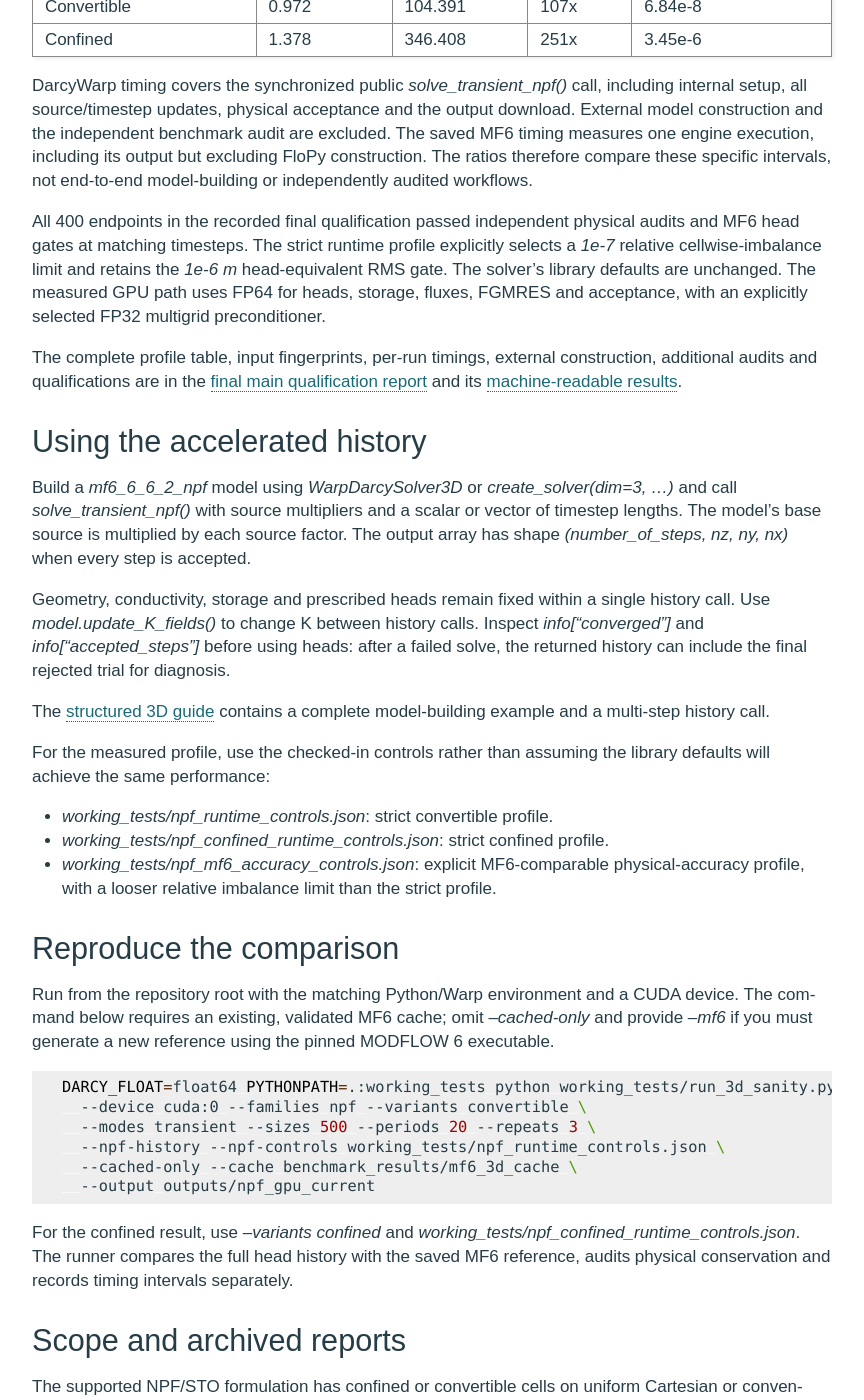
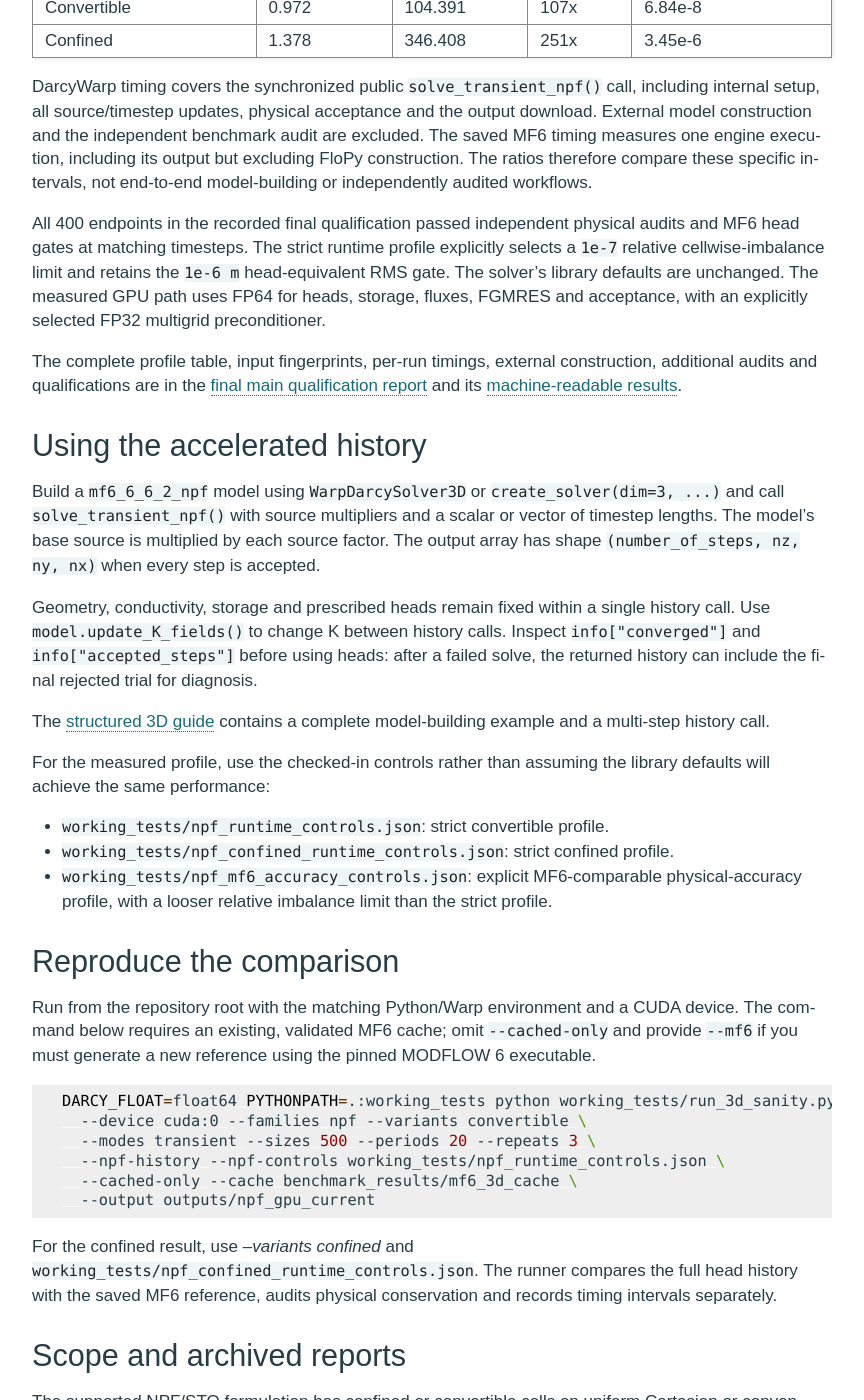
Before and after one commit to Lincoln-Environmental/DarcyWarp, a Sphinx documentation site: the page built from source/npf_gpu_native.rst, in a window 1280 px wide and 1400 px high, scrolled down 488 px. Shown: the whole window, without its empty margins (318-1182 px from the left). Built offline with Sphinx 7.4.7, drawn with Linux system fonts in a browser that asks for light colours.

Commit message:
docs: align reader navigation and RST code typography

```diff
--- a/source/npf_gpu_native.rst
+++ b/source/npf_gpu_native.rst
@@ -1,7 +1,7 @@
 Current 3D NPF/STO GPU execution
 =================================
 
-DarcyWarp `main` includes an opt-in, device-resident transient history for
+DarcyWarp ``main`` includes an opt-in, device-resident transient history for
 the MF6 6.6.2 NPF/STO formulation. It retains accepted physical states and
 intermediate work on the device, reuses multigrid structures, and downloads
 the completed head history at the end of the call.
@@ -37,7 +37,7 @@ timesteps and no preliminary steady-state solve.
      - 251x
      - 3.45e-6
 
-DarcyWarp timing covers the synchronized public `solve_transient_npf()`
+DarcyWarp timing covers the synchronized public ``solve_transient_npf()``
 call, including internal setup, all source/timestep updates, physical
 acceptance and the output download. External model construction and the
 independent benchmark audit are excluded. The saved MF6 timing measures one
@@ -47,8 +47,8 @@ model-building or independently audited workflows.
 
 All 400 endpoints in the recorded final qualification passed independent
 physical audits and MF6 head gates at matching timesteps. The strict
-runtime profile explicitly selects a `1e-7` relative cellwise-imbalance
-limit and retains the `1e-6 m` head-equivalent RMS gate. The solver's
+runtime profile explicitly selects a ``1e-7`` relative cellwise-imbalance
+limit and retains the ``1e-6 m`` head-equivalent RMS gate. The solver's
 library defaults are unchanged. The measured GPU path uses FP64 for heads,
 storage, fluxes, FGMRES and acceptance, with an explicitly selected FP32
 multigrid preconditioner.
@@ -61,15 +61,15 @@ and its `machine-readable results <https://github.com/Lincoln-Environmental/Darc
 Using the accelerated history
 -----------------------------
 
-Build a `mf6_6_6_2_npf` model using `WarpDarcySolver3D` or
-`create_solver(dim=3, ...)` and call `solve_transient_npf()` with source
+Build a ``mf6_6_6_2_npf`` model using ``WarpDarcySolver3D`` or
+``create_solver(dim=3, ...)`` and call ``solve_transient_npf()`` with source
 multipliers and a scalar or vector of timestep lengths. The model's base
 source is multiplied by each source factor. The output array has shape
-`(number_of_steps, nz, ny, nx)` when every step is accepted.
+``(number_of_steps, nz, ny, nx)`` when every step is accepted.
 
 Geometry, conductivity, storage and prescribed heads remain fixed within
-a single history call. Use `model.update_K_fields()` to change K between
-history calls. Inspect `info["converged"]` and `info["accepted_steps"]`
+a single history call. Use ``model.update_K_fields()`` to change K between
+history calls. Inspect ``info["converged"]`` and ``info["accepted_steps"]``
 before using heads: after a failed solve, the returned history can include
 the final rejected trial for diagnosis.
 
@@ -79,9 +79,9 @@ contains a complete model-building example and a multi-step history call.
 For the measured profile, use the checked-in controls rather than
 assuming the library defaults will achieve the same performance:
 
-* `working_tests/npf_runtime_controls.json`: strict convertible profile.
-* `working_tests/npf_confined_runtime_controls.json`: strict confined profile.
-* `working_tests/npf_mf6_accuracy_controls.json`: explicit MF6-comparable
+* ``working_tests/npf_runtime_controls.json``: strict convertible profile.
+* ``working_tests/npf_confined_runtime_controls.json``: strict confined profile.
+* ``working_tests/npf_mf6_accuracy_controls.json``: explicit MF6-comparable
   physical-accuracy profile, with a looser relative imbalance limit than
   the strict profile.
 
@@ -90,7 +90,7 @@ Reproduce the comparison
 
 Run from the repository root with the matching Python/Warp environment and
 a CUDA device. The command below requires an existing, validated MF6 cache;
-omit `--cached-only` and provide `--mf6` if you must generate a new
+omit ``--cached-only`` and provide ``--mf6`` if you must generate a new
 reference using the pinned MODFLOW 6 executable.
 
 .. code-block:: bash
@@ -103,7 +103,7 @@ reference using the pinned MODFLOW 6 executable.
      --output outputs/npf_gpu_current
 
 For the confined result, use `--variants confined` and
-`working_tests/npf_confined_runtime_controls.json`. The runner
+``working_tests/npf_confined_runtime_controls.json``. The runner
 compares the full head history with the saved MF6 reference, audits
 physical conservation and records timing intervals separately.
 
```
